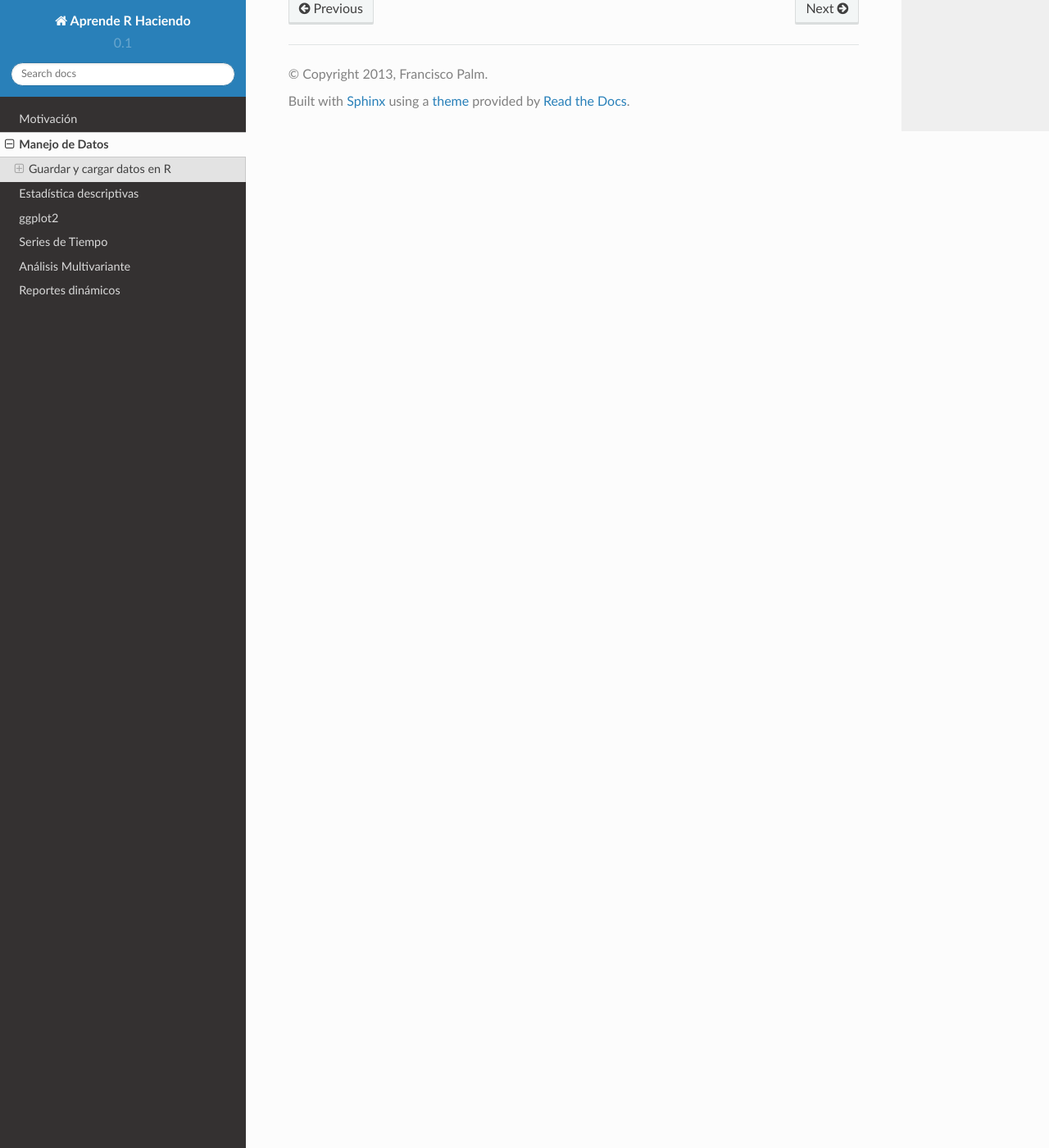
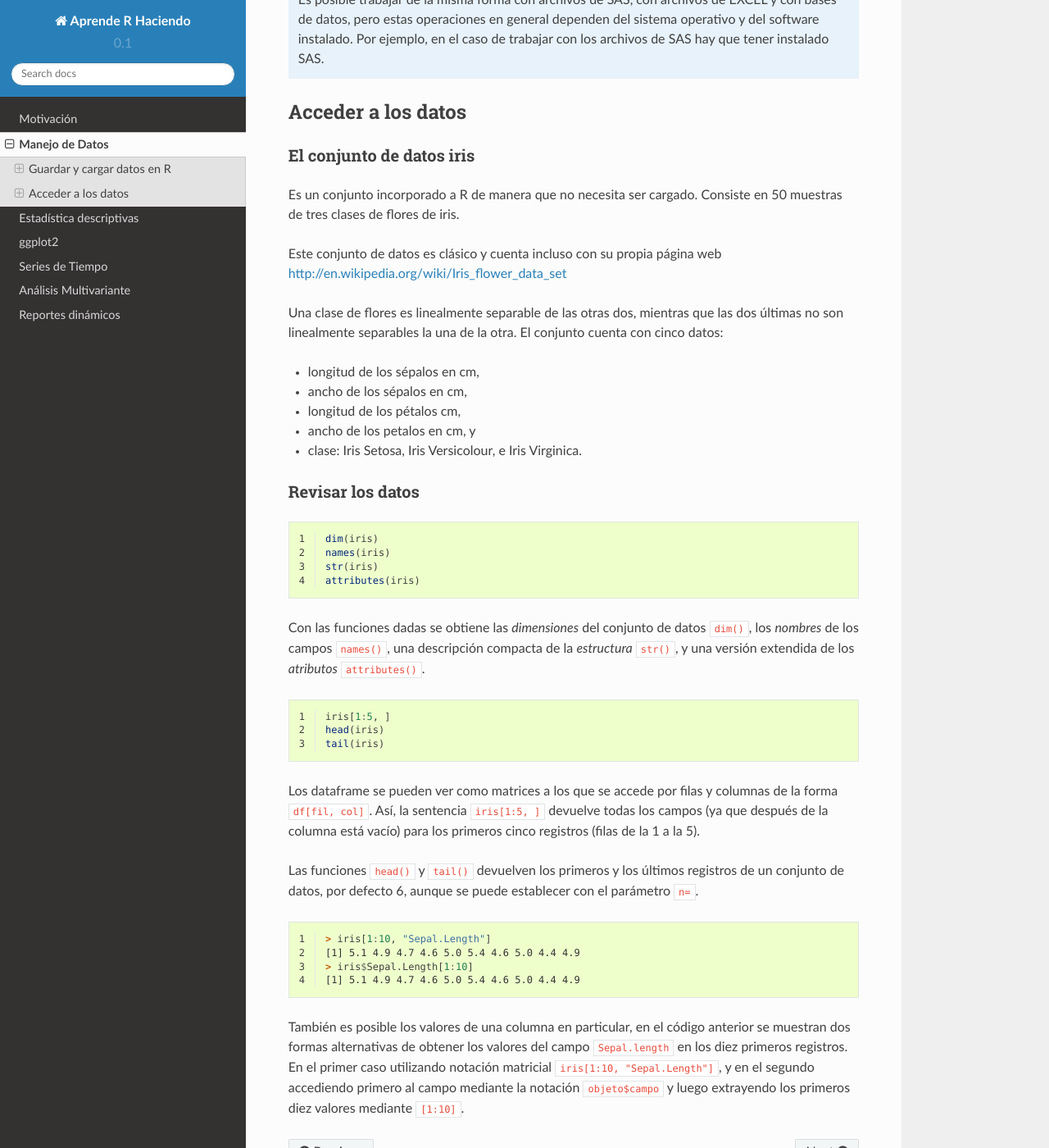
Before and after one commit to map0logo/AprendeRHaciendo, a Sphinx documentation site: the page built from source/manejoDatos.rst, in a window 1280 px wide and 1400 px high, scrolled down 2242 px. Shown: the whole window at 82% size. Built offline with Sphinx 7.4.7 and the Read the Docs theme 2.0.0, drawn with Linux system fonts in a browser that asks for light colours; some of the changed text lies outside the part shown.

Commit message:
Añadir sección "acceder a los datos"

```diff
--- a/source/manejoDatos.rst
+++ b/source/manejoDatos.rst
@@ -110,7 +110,80 @@
 ``df2`` con ``df2 <- read.csv("./data/dummmyData.csv")`` y se imprime su
 contenido para verificar que todo ha ido bien.
 
-Es posible trabajar de la misma forma con archivos de SAS, con archivos de EXCEL
-y con bases de datos, pero estas operaciones en general dependen del sistema
-operativo y del software instalado. Por ejemplo, en el caso de trabajar con los
-archivos de SAS hay que tener instalado SAS.
+
+.. note:: Archivos SAS, EXCEL y Bases de datos
+
+   Es posible trabajar de la misma forma con archivos de SAS, con archivos de
+   EXCEL y con bases de datos, pero estas operaciones en general dependen del
+   sistema operativo y del software instalado. Por ejemplo, en el caso de
+   trabajar con los archivos de SAS hay que tener instalado SAS.
+
+
+Acceder a los datos
+===================
+
+El conjunto de datos iris
+-------------------------
+
+Es un conjunto incorporado a R de manera que no necesita ser cargado. Consiste
+en 50 muestras de tres clases de flores de iris.
+
+Este conjunto de datos es clásico y cuenta incluso con su propia página web
+http://en.wikipedia.org/wiki/Iris_flower_data_set
+
+Una clase de flores es linealmente separable de las otras dos, mientras que las
+dos últimas no son linealmente separables la una de la otra. El conjunto cuenta
+con cinco datos:
+
+* longitud de los sépalos en cm,
+* ancho de los sépalos en cm,
+* longitud de los pétalos cm,
+* ancho de los petalos en cm, y
+* clase: Iris Setosa, Iris Versicolour, e Iris Virginica.
+
+Revisar los datos
+-----------------
+
+.. code-block:: r
+   :linenos:
+
+   dim(iris)
+   names(iris)
+   str(iris)
+   attributes(iris)
+
+Con las funciones dadas se obtiene las *dimensiones* del conjunto de datos
+``dim()``, los *nombres* de los campos ``names()``, una descripción compacta
+de la *estructura* ``str()``, y una versión extendida de los *atributos*
+``attributes()``.
+
+.. code-block:: r
+   :linenos:
+
+   iris[1:5, ]
+   head(iris)
+   tail(iris)
+
+Los dataframe se pueden ver como matrices a los que se accede por filas y
+columnas de la forma ``df[fil, col]``. Así, la sentencia ``iris[1:5, ]``
+devuelve todas los campos (ya que después de la columna está vacío) para los
+primeros cinco registros (filas de la 1 a la 5).
+
+Las funciones ``head()`` y ``tail()`` devuelven los primeros y los últimos
+registros de un conjunto de datos, por defecto 6, aunque se puede establecer
+con el parámetro ``n=``.
+
+.. code-block:: rconsole
+   :linenos:
+
+   > iris[1:10, "Sepal.Length"]
+   [1] 5.1 4.9 4.7 4.6 5.0 5.4 4.6 5.0 4.4 4.9
+   > iris$Sepal.Length[1:10]
+   [1] 5.1 4.9 4.7 4.6 5.0 5.4 4.6 5.0 4.4 4.9
+
+También es posible los valores de una columna en particular, en el código
+anterior se muestran dos formas alternativas de obtener los valores del campo
+``Sepal.length`` en los diez primeros registros. En el primer caso utilizando
+notación matricial ``iris[1:10, "Sepal.Length"]``, y en el segundo accediendo
+primero al campo mediante la notación ``objeto$campo`` y luego extrayendo los
+primeros diez valores mediante ``[1:10]``.
```
